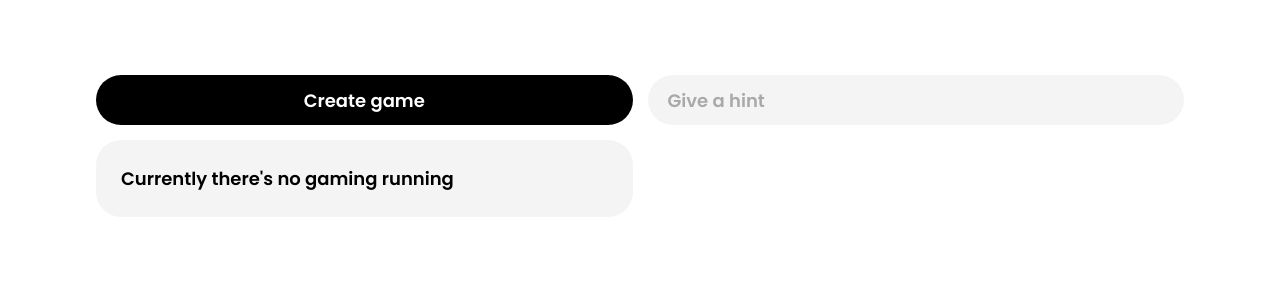
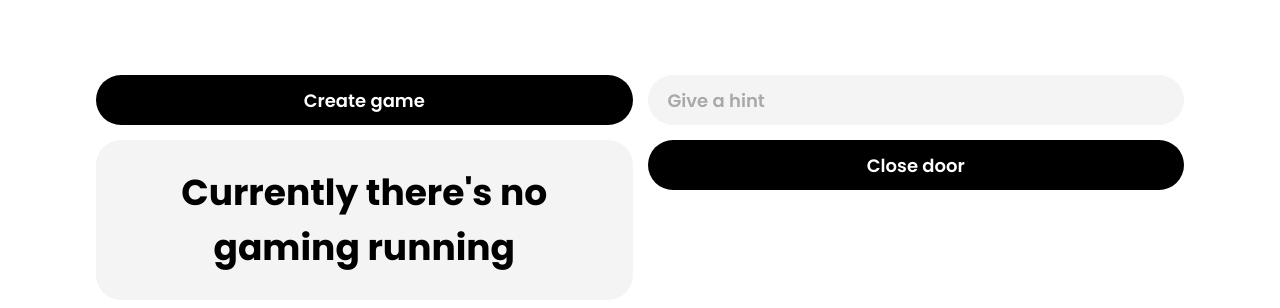
Before and after one commit to Scapetown/admin, a Vue app: page / in a window 1280 px wide. Shown: the top 308 px of the page. Built offline with nearby package versions, Linux system fonts and the light colour scheme; no server answers.

Commit message:
feat(dashboard): add logs

```diff
--- a/src/views/Dashboard.vue
+++ b/src/views/Dashboard.vue
@@ -8,16 +8,44 @@
             >Create game</Button
           >
           <Card>
-            {{ remaining }}
+            <h1 class="countdown">{{ remaining }}</h1>
           </Card>
         </ListLayout>
       </Column>
       <Column>
-        <Input placeholder="Give a hint" @input="submitHint"></Input
-      ></Column>
+        <ListLayout>
+          <Input placeholder="Give a hint" @input="submitHint"></Input>
+          <Button @click="createGame" :isLoading="isLoading">Close door</Button>
+        </ListLayout>
+      </Column>
     </ColumnLayout>
+    <Card class="mt-gap log-card">
+      <div class="logs">
+        <code class="code" v-for="(log, index) in logs" :key="index"
+          ><span class="timestamp">[{{ log.timestamp }}]</span>
+          {{ log.message }}</code
+        >
+      </div>
+    </Card>
   </Container>
 </template>
+
+<style lang="scss" scoped>
+.countdown {
+  text-align: center;
+}
+
+.log-card {
+  .logs {
+    display: flex;
+    flex-direction: column;
+
+    .timestamp {
+      color: #0096ff;
+    }
+  }
+}
+</style>
 
 <script lang="ts">
 import { defineComponent } from "vue";
@@ -48,6 +76,7 @@ export default defineComponent({
     return {
       isLoading: false,
       remaining: null as unknown,
+      logs: [] as Array<any>,
     };
   },
   methods: {
@@ -63,13 +92,18 @@ export default defineComponent({
         console.log(json);
       }
     },
-    getRemaining() {
+    getSocket() {
       const socket = io(config.wss.url);
       this.remaining = "Currently there's no gaming running";
 
       socket.on("connect", () => {
         socket.on("remaining", ({ data }: any) => {
           this.remaining = new Date(data * 1000).toISOString().substr(11, 8); //format seconds to hh:mm:ss string
+        });
+
+        socket.on("logs", ({ data }: any) => {
+          this.logs.push(data);
+          this.logs.reverse();
         });
       });
     },
@@ -94,7 +128,7 @@ export default defineComponent({
     },
   },
   created() {
-    this.getRemaining();
+    this.getSocket();
   },
 });
 </script>
```
